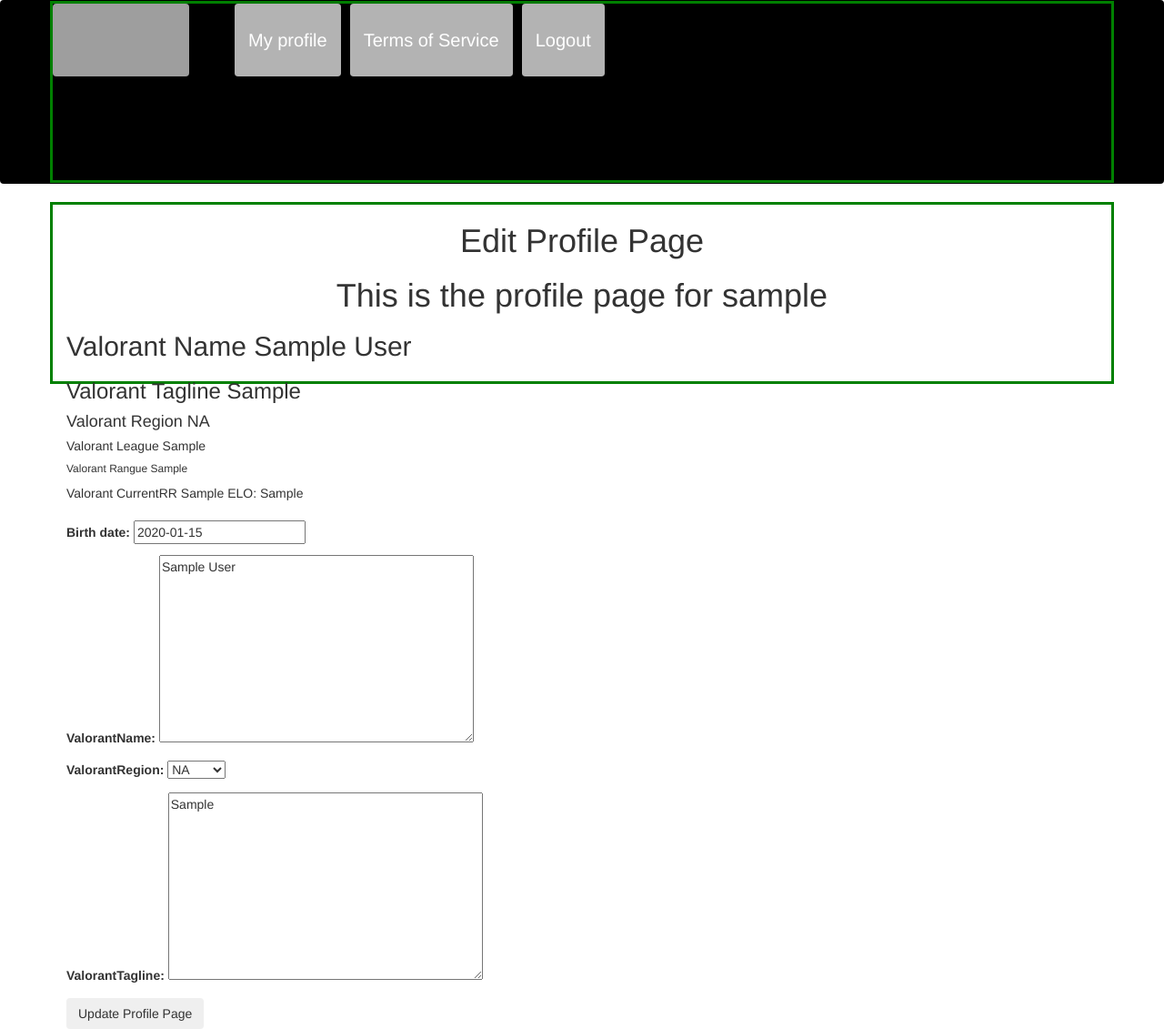
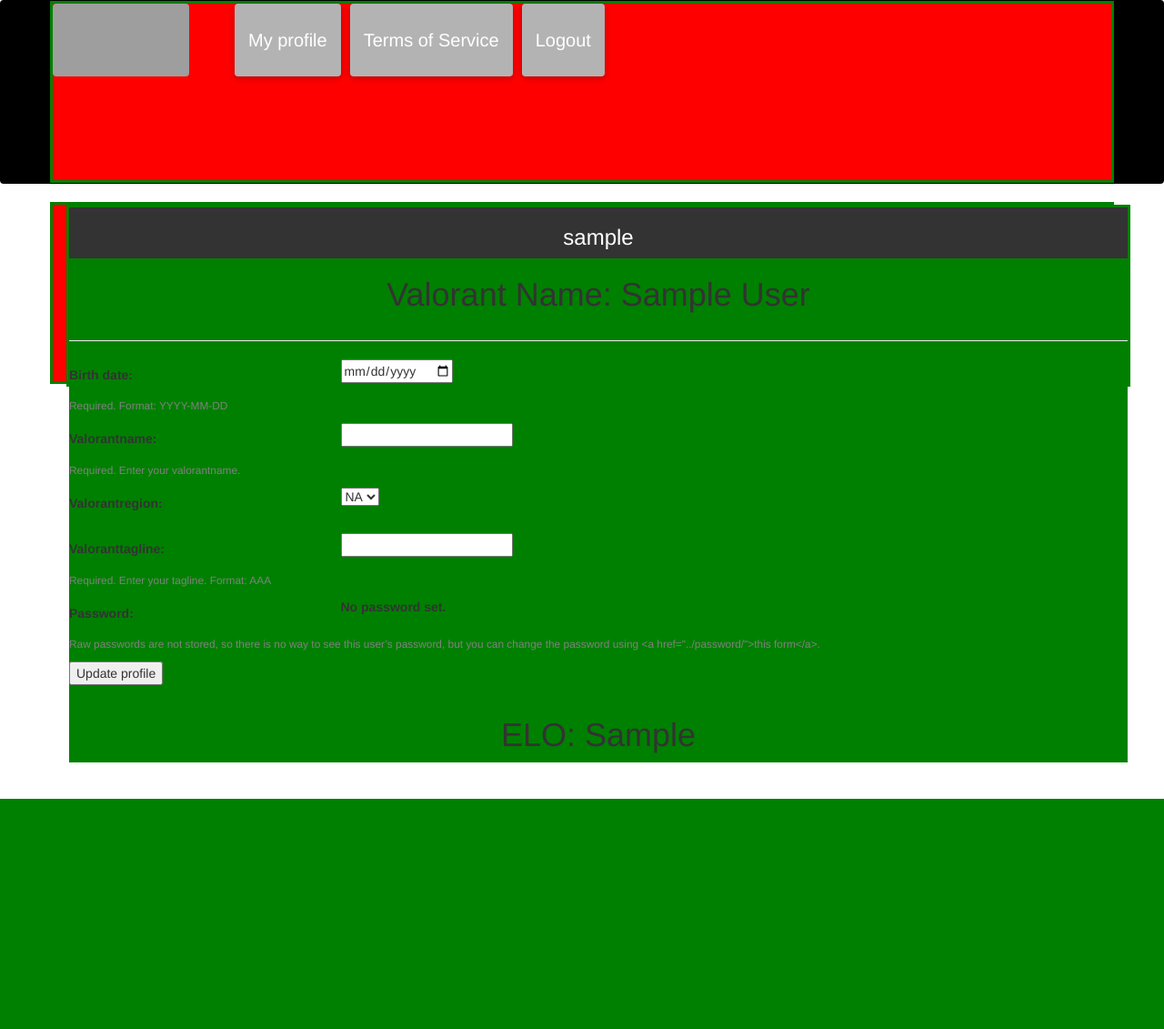
Before and after one commit to romflorod/tfg-2023, a Django app: page /profile/editprofile/1 in a window 1280 px wide. Shown: the whole page at 91% size. After the commit the page ends 878 px from the top, so only its background shows below. Run offline with Django 3.2, Linux system fonts and the light colour scheme; a user stored in the database is signed in; tables that the repository leaves empty hold one stand-in row (values such as "Sample post"); some libraries are stand-ins or nearby versions; grey boxes are pictures that could not be loaded.

Commit message:
EditProfileForm + datepickers included

```diff
--- a/proyecto/assets/admin/css/profile.css
+++ b/proyecto/assets/admin/css/profile.css
@@ -1,12 +1,17 @@
 body{
     margin-top: 20px;
     background-color: lightgray;
+}
+
+.h1{
+    color:blue;
 }
 .container {
     height: 200px;
     position: relative;
     border: 3px solid green;
-  }
+    background-color: red;
+}
   .vertical-center {
     margin: 0;
     position: absolute;
@@ -42,5 +47,5 @@ body{
 }
 
 .content{
-    background-color: whitesmoke;
+    background-color: green;
 }
--- a/proyecto/users/forms.py
+++ b/proyecto/users/forms.py
@@ -1,13 +1,34 @@
 from django import forms
 from django.contrib.auth.forms import UserCreationForm
+from django.contrib.auth.forms import UserChangeForm
 from django.contrib.auth.models import User
+from users.models import Profile
 from django.forms import DateInput
+
 REGIONCHOICES=[
         ('NA','NA'),
         ('EU','EU'),
         ('AP','AP'),
         ('KR','KR'),
 ]
+
+class DateInput(forms.DateInput):
+    input_type = 'date'
+
+class EditProfileForm(UserChangeForm):
+
+    #first_name = forms.CharField(max_length=50, required=False, help_text='Optional.')
+    #last_name = forms.CharField(max_length=50, required=False, help_text='Optional.')
+    #email = forms.EmailField(max_length=120, help_text='Required. Enter a valid email address.')
+    birth_date = forms.DateTimeField(widget=DateInput, help_text='Required. Format: YYYY-MM-DD')
+    valorantName = forms.CharField(max_length=20, required=True, help_text='Required. Enter your valorantname.')
+    valorantRegion = forms.CharField(required=True, widget=forms.Select(choices=REGIONCHOICES))
+    valorantTagline = forms.CharField(max_length=3, required=True, help_text='Required. Enter your tagline. Format: AAA')
+
+    class Meta:
+        model = Profile
+        fields = ('birth_date','valorantName','valorantRegion','valorantTagline')
+
 class SignupForm(UserCreationForm):
 
     first_name = forms.CharField(max_length=50, required=False, help_text='Optional.')
--- a/proyecto/users/templates/users/editprofile.html
+++ b/proyecto/users/templates/users/editprofile.html
@@ -2,24 +2,66 @@
 {% block content %}
 
 {% if user.is_authenticated %}
+<html>
+<head>
+</head>
+<body>
+  <div class="container">
+    <div clas="main">
+      <div class="row">
+        <div class="col-md4 mt-1">
+          <div class="card text-center sidebar">
+            <div class="card-body">
+              <div class="mt-3">
+                <h3>{{user.username}}</h3>
+              </div>
+            </div>
+          </div>
+        </div>
+        <div  class="col-md8 mt-1">
+          <div class="card mb-3 content">
+            <h1 class="m-3 pt-3">Valorant Name: {{user.profile.valorantName}}</h1>
+            <div class="w3-sidebar w3-bar-block" style="width:100%">
+              <div class="card-body">
+                <hr>
+                <form method="post">
+                  {% csrf_token %}
+                  {% for field in form %}
+                  <div class="row">
+                    <div class="col-md-3">
+                      <h5>{{ field.label_tag }}</h5>
+                    </div>
+                    <div class="col-md-9 text-secondary">
+                      {{field}}
+                    </div>
+                  </div>
+                  <p>
+                      {% if field.help_text %}
+                      <small style="color: grey">{{ field.help_text }}</small>
+                      {% endif %}
+                      {% for error in field.errors %}
+                      <p style="color: red">{{ error }}</p>
+                      {% endfor %}
+                  </p>
+                  {% endfor %}
+                  <div class = "form-group">
+                  <button type="submit">Update profile</button>
+                </form>
+              </div>
+            </div>
+            <div class="card mb-3 content">
+              <h1 class="m-3">ELO: {{user.profile.valorantCalculatedElo}}</h1>
+            </div>
+          </div>
+        </div>
+      </div>
+    </div>
+  </div>
+</body>
+</html>
 
-<h1>Edit Profile Page</h1>
-<h1>This is the profile page for {{user.username}}</h1>
-<h2> Valorant Name  {{user.profile.valorantName}}</h2>
-<h3> Valorant Tagline  {{user.profile.valorantTagline}}</h3>
-<h4> Valorant Region {{user.profile.valorantRegion}}</h4>
-<h5> Valorant League  {{user.profile.valorantLeague}}</h5>
-<h6> Valorant Rangue  {{user.profile.valorantRangue}}</h6>
-<h7> Valorant CurrentRR  {{user.profile.valorantCurrentRR}}</h7>
-<h8> ELO:  {{user.profile.valorantCalculatedElo}}</h8>
 
 <br><br>
-<div class="form-group">
-    <form method="POST" enctype="multipart/form-data">
-        {% csrf_token %}
-        {{ form.as_p }}
-     <button class="btn btn-secondary">Update Profile Page</button>
-</div>
 
 {% endif %}
 
--- a/proyecto/users/views.py
+++ b/proyecto/users/views.py
@@ -1,7 +1,9 @@
 from django.shortcuts import render, redirect
 from django.contrib.auth import login, authenticate
+from django.contrib.auth.models import User
 from django.contrib.auth.forms import UserCreationForm
 from .forms import SignupForm
+from .forms import EditProfileForm
 from users.models import Profile
 from django.views.generic.edit import UpdateView
 from django.views.generic import ListView
@@ -12,7 +14,7 @@ class EditProfileView(UpdateView):
     model = Profile
     template_name = 'editprofile.html'
     fields = ['birth_date','valorantName','valorantRegion','valorantTagline']
-
+    Form = EditProfileForm
 
 class TermsView(ListView):
     model = Profile
@@ -78,6 +80,35 @@ def getStatsCustom(auxList):
         statlist=[league,range,currentRR,calculatedElo]
     return statlist
 
+
+def editprofile(request, pk):
+    if request.method == 'POST':
+        form = EditProfileForm(request.POST)
+        if form.is_valid():
+            profile = Profile.objects.get(id=pk)
+            user = profile.user
+            user.refresh_from_db()
+            user.profile.birth_date = form.cleaned_data.get('birth_date')
+            user.profile.valorantName = form.cleaned_data.get('valorantName')
+            user.profile.valorantTagline = form.cleaned_data.get('valorantTagline')
+            user.profile.valorantRegion = form.cleaned_data.get('valorantRegion')
+            auxList=[form.cleaned_data.get('valorantRegion'),form.cleaned_data.get('valorantName'),form.cleaned_data.get('valorantTagline')]
+            stats=getStatsCustom(auxList)
+            user.profile.valorantLeague=stats[0]
+            user.profile.valorantRangue=stats[1]
+            user.profile.valorantCurrentRR=stats[2]
+            user.profile.valorantCalculatedElo=stats[3]
+            user.profile.save()
+            #username = form.cleaned_data.get('username')
+            #raw_password = form.cleaned_data.get('password1')
+            #user = authenticate(username=username, password=raw_password)
+            user.save()
+            return redirect('/profile/')
+    else:
+        form = EditProfileForm()
+    context = { 'form': form }
+    return render(request, 'users/editprofile.html', context)
+
 def signup(request):
     if request.method == 'POST':
         form = SignupForm(request.POST)
--- a/proyecto/valorant/urls.py
+++ b/proyecto/valorant/urls.py
@@ -17,6 +17,7 @@ from django.contrib import admin
 from django.urls import path
 from users import views as user_views
 from django.contrib.auth import views as auth_views
+from django.contrib.staticfiles.urls import staticfiles_urlpatterns
 
 urlpatterns = [
     path('admin/', admin.site.urls),
@@ -26,4 +27,6 @@ urlpatterns = [
     path('profile/', auth_views.LoginView.as_view(template_name="users/profile.html"), name='profile'),
     path('logout/', auth_views.LogoutView.as_view(template_name="users/logout.html"), name='logout'),
     path('terms/', user_views.TermsView.as_view(template_name="users/terms.html"), name='terms'),
-    path('profile/editprofile/<int:pk>', user_views.EditProfileView.as_view(template_name="users/editprofile.html"), name='editprofile'),]
+    path('profile/editprofile/<int:pk>', user_views.editprofile, name='editprofile'),]
+
+urlpatterns+= staticfiles_urlpatterns()
```
Also changed, not shown: proyecto/users/templates/users/profile.html (+6 -3 lines).
